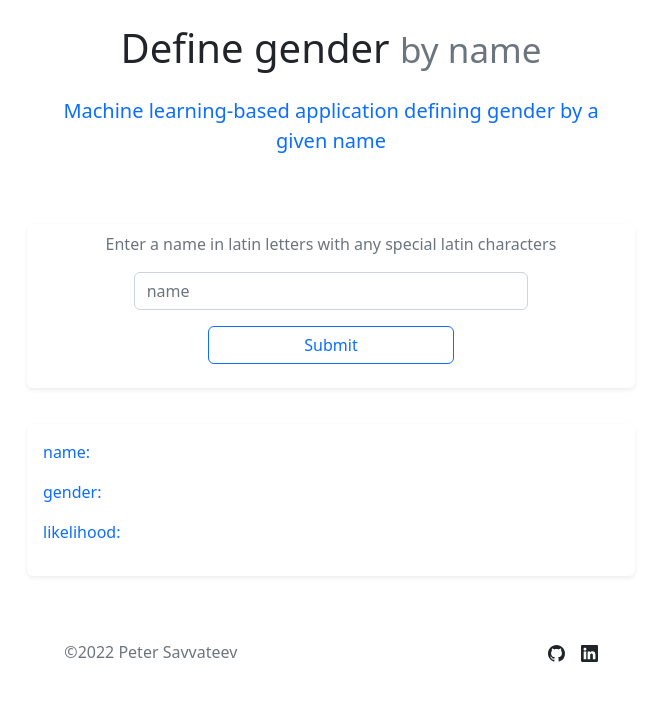
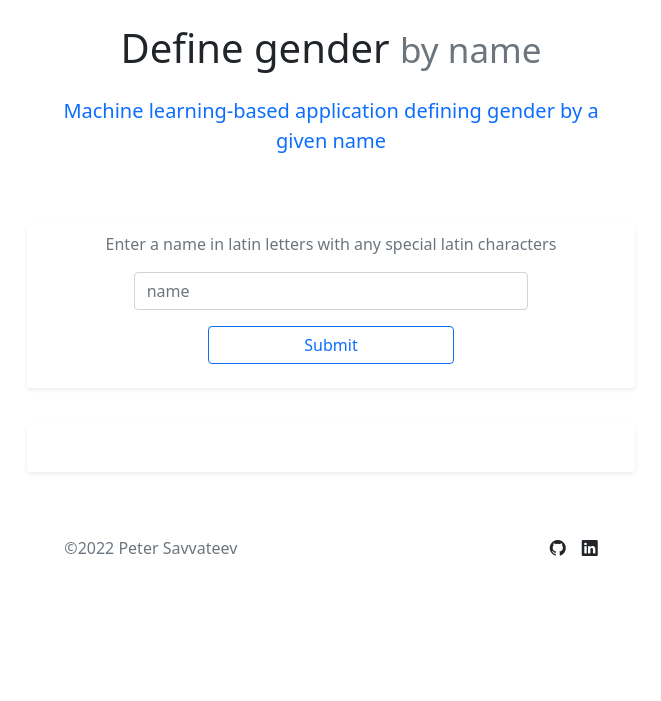
Before and after one commit to PSavvateev/NamesClassifierApp, a Flask app: page / in a window 1280 px wide. Shown: the top 701 px of the page, without its empty margins (309-970 px from the left). Run offline with Flask 2, Linux system fonts and the light colour scheme; parts of the project's set-up code (start-up, migrations or seed data) failed here and were passed over; some libraries are stand-ins or nearby versions.

Commit message:
improved HTML template and descriptions

```diff
--- a/classifier.py
+++ b/classifier.py
@@ -77,9 +77,9 @@ class NameClassifier:
         if likelihood <= 60:
             script = f"{self.name} is closer to be a {gender}, however this name may be used by both genders."
         elif 60 < likelihood <= 75:
-            script = f"{self.name} is likely to be a {gender} name. Not commonly, but may imply both genders."
+            script = f"{self.name} is likely to be a {gender}. Not commonly, but may imply both genders."
         elif 75 < likelihood <= 90:
-            script = f"{self.name} is very likely to be a {gender} name, Of course, some exceptions are still possible."
+            script = f"{self.name} is very likely to be a {gender}. Of course, some exceptions are still possible."
         else:
             script = f"{self.name} should be definitely a {gender}."
 
--- a/templates/index.html
+++ b/templates/index.html
@@ -3,10 +3,17 @@
   <head>
     <meta charset="utf-8">
     <meta name="viewport" content="width=device-width, initial-scale=1">
-    <title>Names Classifier</title>
-    <link href="https://cdn.jsdelivr.net/npm/bootstrap@5.2.2/dist/css/bootstrap.min.css" rel="stylesheet" integrity="sha384-Zenh87qX5JnK2Jl0vWa8Ck2rdkQ2Bzep5IDxbcnCeuOxjzrPF/et3URy9Bv1WTRi" crossorigin="anonymous"><link href="/your-path-to-fontawesome/css/fontawesome.css" rel="stylesheet">
+
+      <link rel="icon" href="https://icons.getbootstrap.com/assets/icons/robot.svg">
+
+    <title>Names Classifier App</title>
+    <!-- Bootstrap CSS -->
+    <link rel="stylesheet" href="https://cdn.jsdelivr.net/npm/bootstrap@5.0.2/dist/css/bootstrap.min.css">
+    <!-- Bootstrap Font Icon CSS -->
+    <link rel="stylesheet" href="https://cdn.jsdelivr.net/npm/bootstrap-icons@1.5.0/font/bootstrap-icons.css">
 
   </head>
+
   <body>
 
     <div class="grid position-relative">
@@ -34,9 +41,18 @@
                 </div>
 
                 <div class="shadow-sm m-3 p-3 bg-body rounded">
-                    <p class="text-primary fs-6">name: <strong>{{name}}</strong></p>
-                    <p class="text-primary fs-6">gender: <strong>{{outcome[0]}}</strong></p>
+                    {% if name %}
+                        <p class="text-primary fs-6">name: <strong>{{name}}</strong></p>
+                    {% endif %}
+                    {% if outcome[0] == 'female' %}
+                         <p class="text-primary fs-6">gender: <i class="bi bi-gender-female text-primary fs-5"></i></p>
+                    {% elif outcome[0] == 'male' %}
+                        <p class="text-primary fs-6">gender: <i class="bi bi-gender-male text-primary fs-5"></i></p>
+                    {% else %}
+                    {% endif %}
+                    {% if outcome[1] %}
                     <p class = "text-primary fs-6">likelihood: <strong>{{outcome[1]}}</strong></p>
+                    {% endif %}
                     <p class = "text-secondary fs-6">{{outcome[2]}}</p>
 
                 </div>
@@ -50,16 +66,13 @@
                       <ul class="list-unstyled d-flex">
                         <li class="ms-3">
                             <a class="link-dark" href="https://github.com/PSavvateev">
-                                <svg xmlns="http://www.w3.org/2000/svg" width="17" height="17" fill="currentColor" class="bi bi-github" viewBox="0 0 16 16">
-                                    <path d="M8 0C3.58 0 0 3.58 0 8c0 3.54 2.29 6.53 5.47 7.59.4.07.55-.17.55-.38 0-.19-.01-.82-.01-1.49-2.01.37-2.53-.49-2.69-.94-.09-.23-.48-.94-.82-1.13-.28-.15-.68-.52-.01-.53.63-.01 1.08.58 1.23.82.72 1.21 1.87.87 2.33.66.07-.52.28-.87.51-1.07-1.78-.2-3.64-.89-3.64-3.95 0-.87.31-1.59.82-2.15-.08-.2-.36-1.02.08-2.12 0 0 .67-.21 2.2.82.64-.18 1.32-.27 2-.27.68 0 1.36.09 2 .27 1.53-1.04 2.2-.82 2.2-.82.44 1.1.16 1.92.08 2.12.51.56.82 1.27.82 2.15 0 3.07-1.87 3.75-3.65 3.95.29.25.54.73.54 1.48 0 1.07-.01 1.93-.01 2.2 0 .21.15.46.55.38A8.012 8.012 0 0 0 16 8c0-4.42-3.58-8-8-8z"/>
-                                </svg>
+                               <i class="bi bi-github"></i>
                             </a>
                         </li>
                         <li class="ms-3">
                           <a class="link-dark" href="https://www.linkedin.com/in/peter-savvateev-97081147">
-                              <svg xmlns="http://www.w3.org/2000/svg" width="17" height="17" fill="currentColor" class="bi bi-linkedin" viewBox="0 0 16 16">
-                                  <path d="M0 1.146C0 .513.526 0 1.175 0h13.65C15.474 0 16 .513 16 1.146v13.708c0 .633-.526 1.146-1.175 1.146H1.175C.526 16 0 15.487 0 14.854V1.146zm4.943 12.248V6.169H2.542v7.225h2.401zm-1.2-8.212c.837 0 1.358-.554 1.358-1.248-.015-.709-.52-1.248-1.342-1.248-.822 0-1.359.54-1.359 1.248 0 .694.521 1.248 1.327 1.248h.016zm4.908 8.212V9.359c0-.216.016-.432.08-.586.173-.431.568-.878 1.232-.878.869 0 1.216.662 1.216 1.634v3.865h2.401V9.25c0-2.22-1.184-3.252-2.764-3.252-1.274 0-1.845.7-2.165 1.193v.025h-.016a5.54 5.54 0 0 1 .016-.025V6.169h-2.4c.03.678 0 7.225 0 7.225h2.4z"/>
-                              </svg>
+                              <i class="bi bi-linkedin"></i>
+
                           </a>
                         </li>
                        </ul>
```
